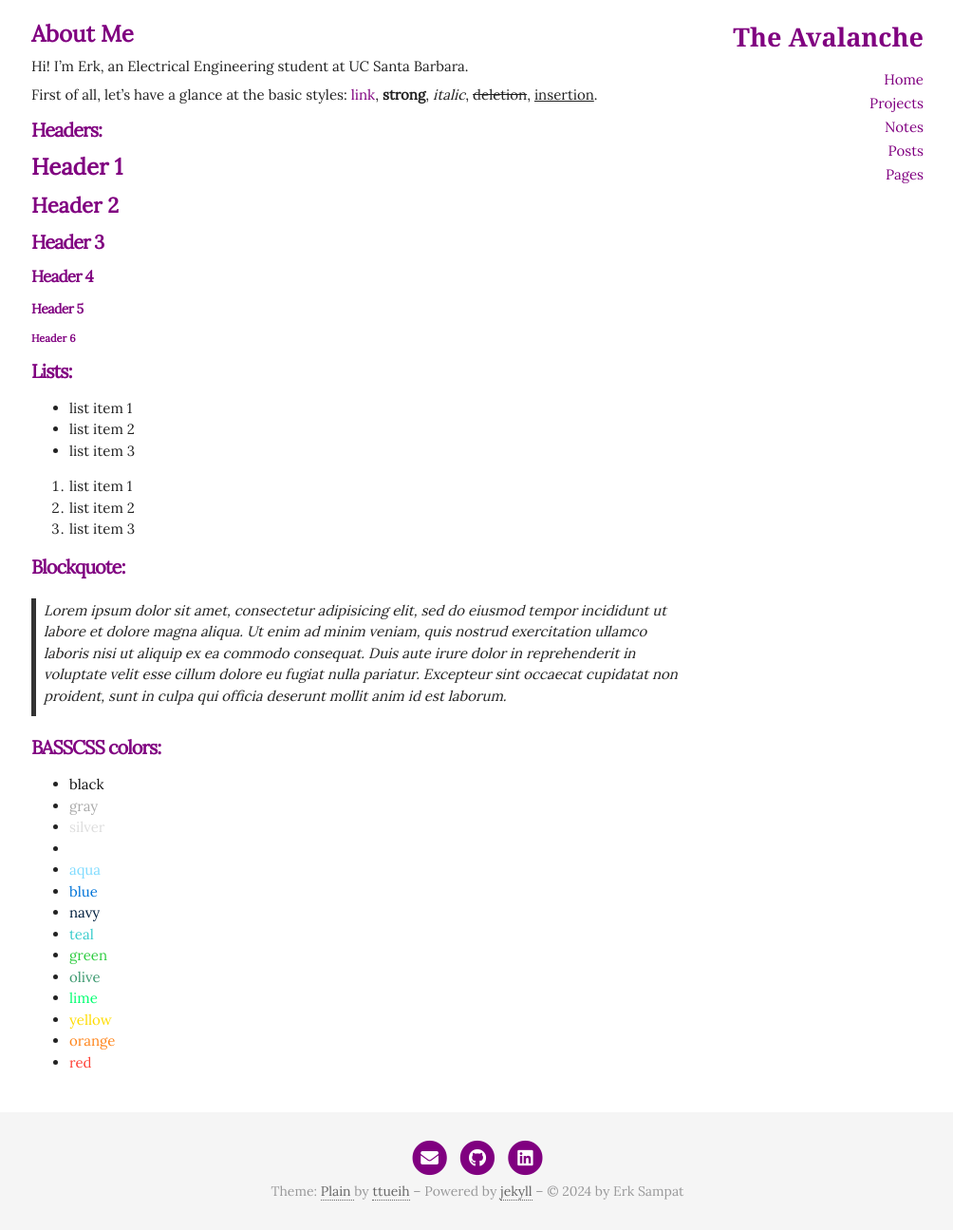
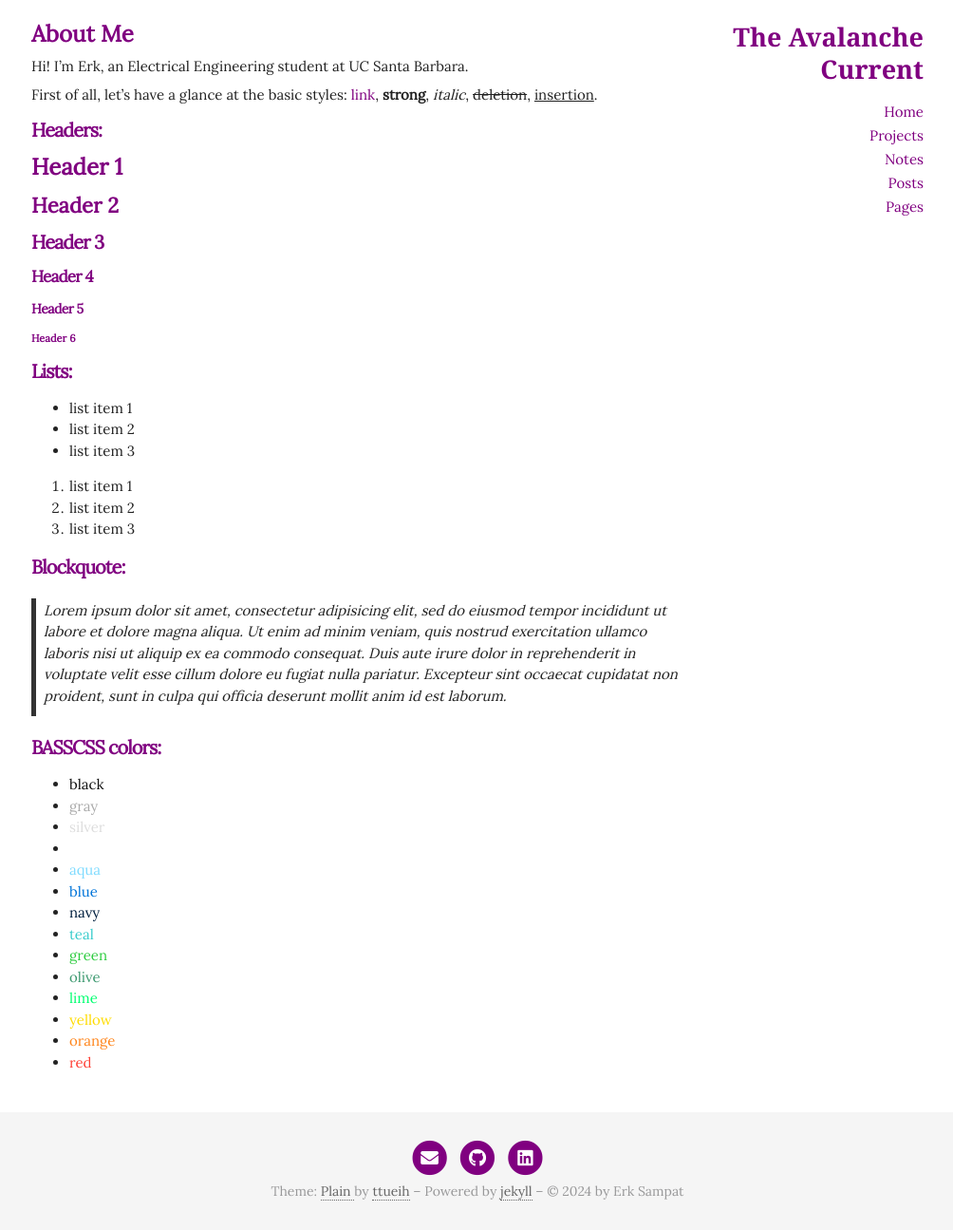
Before and after one commit to haydenghosh/haydenghosh.github.io, a Jekyll site: the page built from index.md, in a window 1280 px wide. Shown: the whole page at 95% size, without its empty margins (137-1141 px from the left). Built offline with Jekyll 4.4.1, drawn with Linux system fonts in a browser that asks for light colours; nearby versions of some CDN libraries.

Commit message:
update title

```diff
--- a/_config.yml
+++ b/_config.yml
@@ -6,7 +6,7 @@
 # 'jekyll serve'. If you change this file, please restart the server process.
 
 # Site settings
-title: "The Avalanche"
+title: "The Avalanche Current"
 email: esampat@ucsb.edu
 description: > # this means to ignore newlines until "baseurl:"
   Write an awesome description for your new site here. You can edit this
```
